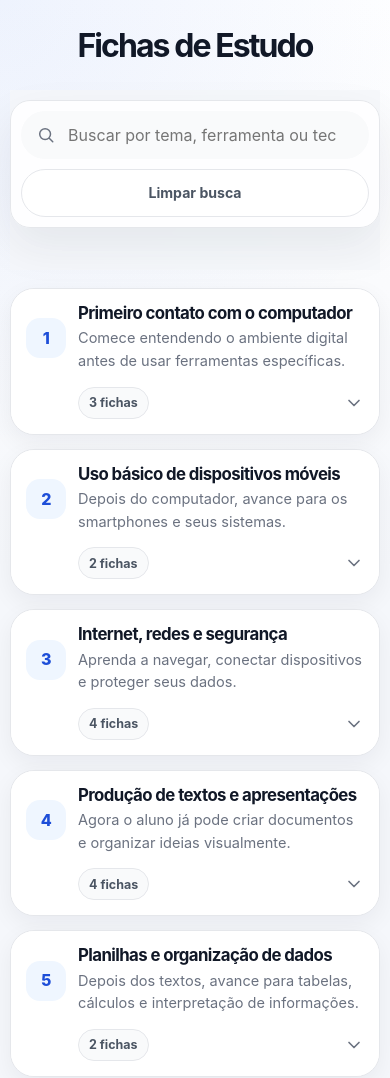
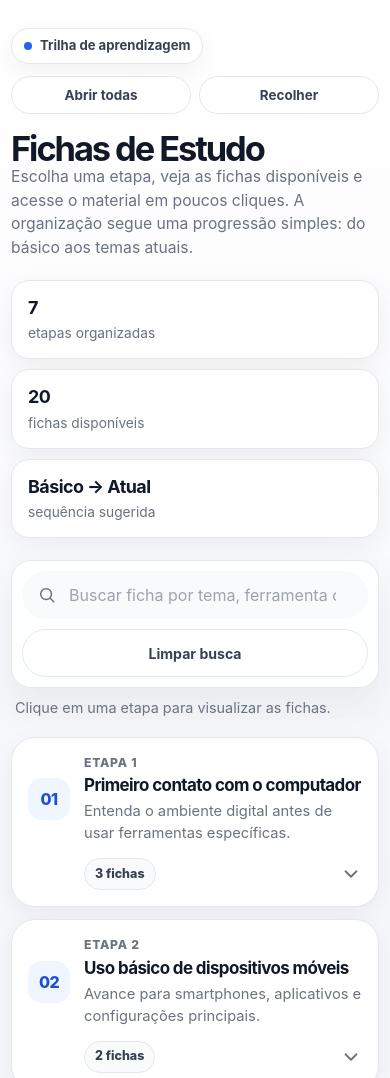
Before and after one commit to RAVELLSL/fichas-estudo, a plain HTML site: page index.html in a window 390 px wide. Shown: the top 1078 px of the page. Drawn offline with Linux system fonts and the light colour scheme.

Commit message:
Update index.html

```diff
--- a/index.html
+++ b/index.html
@@ -3,29 +3,30 @@
 <head>
   <meta charset="UTF-8" />
   <meta name="viewport" content="width=device-width, initial-scale=1.0" />
-  <meta name="description" content="Trilha minimalista de fichas de estudo do curso de Informática e Tecnologia, organizada do básico ao avançado." />
+  <meta name="description" content="Fichas de estudo de Informática e Tecnologia organizadas em uma trilha simples, limpa e intuitiva." />
   <title>Fichas de Estudo | Informática e Tecnologia</title>
 
   <style>
     :root {
-      --bg: #f5f7fb;
-      --card: #ffffff;
-      --card-soft: #f9fafb;
+      --bg: #f6f7fb;
+      --surface: #ffffff;
+      --surface-soft: #f9fafb;
       --text: #111827;
       --muted: #6b7280;
-      --muted-strong: #4b5563;
+      --muted-strong: #374151;
       --line: #e5e7eb;
-      --line-strong: #d1d5db;
+      --line-strong: #cbd5e1;
       --accent: #2563eb;
       --accent-dark: #1d4ed8;
       --accent-soft: #eff6ff;
-      --highlight: #fff3bf;
+      --success-soft: #ecfdf5;
+      --success: #047857;
       --radius-xl: 24px;
       --radius-lg: 18px;
       --radius-md: 14px;
-      --shadow: 0 18px 46px rgba(17, 24, 39, 0.075);
-      --shadow-soft: 0 8px 24px rgba(17, 24, 39, 0.055);
-      --max: 1180px;
+      --shadow: 0 18px 48px rgba(15, 23, 42, 0.07);
+      --shadow-soft: 0 8px 26px rgba(15, 23, 42, 0.055);
+      --max: 1040px;
     }
 
     * {
@@ -41,11 +42,9 @@
     body {
       min-height: 100vh;
       font-family: Inter, system-ui, -apple-system, BlinkMacSystemFont, "Segoe UI", sans-serif;
-      background:
-        radial-gradient(circle at top left, rgba(37, 99, 235, 0.08), transparent 28rem),
-        linear-gradient(180deg, #ffffff 0%, var(--bg) 38%, var(--bg) 100%);
       color: var(--text);
-      line-height: 1.55;
+      background: linear-gradient(180deg, #ffffff 0%, var(--bg) 42%, var(--bg) 100%);
+      line-height: 1.5;
     }
 
     a {
@@ -63,48 +62,122 @@
       cursor: pointer;
     }
 
-    mark {
-      border-radius: 6px;
-      padding: 0 2px;
-      background: var(--highlight);
-      color: inherit;
-    }
-
     .page {
       width: min(100% - 32px, var(--max));
       margin: 0 auto;
-      padding: 34px 0 48px;
+      padding: 36px 0 44px;
     }
 
     .hero {
-      margin-bottom: 28px;
-      text-align: center;
+      display: grid;
+      gap: 18px;
+      margin-bottom: 22px;
     }
 
+    .hero-top {
+      display: flex;
+      flex-wrap: wrap;
+      align-items: center;
+      justify-content: space-between;
+      gap: 12px;
+    }
+
+    .eyebrow {
+      display: inline-flex;
+      align-items: center;
+      gap: 8px;
+      width: fit-content;
+      border: 1px solid var(--line);
+      border-radius: 999px;
+      padding: 7px 12px;
+      background: var(--surface);
+      color: var(--muted-strong);
+      font-size: 0.82rem;
+      font-weight: 750;
+      box-shadow: var(--shadow-soft);
+    }
+
+    .eyebrow-dot {
+      width: 8px;
+      height: 8px;
+      border-radius: 999px;
+      background: var(--accent);
+    }
+
+    .actions {
+      display: flex;
+      flex-wrap: wrap;
+      gap: 8px;
+    }
+
+    .ghost-btn {
+      min-height: 38px;
+      border: 1px solid var(--line);
+      border-radius: 999px;
+      padding: 0 13px;
+      background: var(--surface);
+      color: var(--muted-strong);
+      font-size: 0.84rem;
+      font-weight: 750;
+      transition: border-color 0.15s ease, background 0.15s ease, color 0.15s ease;
+    }
+
+    .ghost-btn:hover,
+    .ghost-btn:focus-visible {
+      border-color: var(--accent);
+      background: var(--accent-soft);
+      color: var(--accent-dark);
+      outline: none;
+    }
 
     h1 {
-      max-width: 860px;
-      margin: 0 auto;
-      font-size: clamp(2rem, 6vw, 3.75rem);
-      line-height: 1;
+      max-width: 760px;
+      font-size: clamp(2.15rem, 5vw, 4rem);
+      line-height: 0.98;
       letter-spacing: -0.06em;
-      text-wrap: balance;
     }
 
     .intro {
-      max-width: 820px;
-      margin: 14px auto 0;
+      max-width: 720px;
       color: var(--muted);
-      font-size: clamp(0.98rem, 2vw, 1.08rem);
+      font-size: clamp(0.98rem, 1.8vw, 1.08rem);
+    }
+
+    .quick-info {
+      display: grid;
+      grid-template-columns: repeat(3, minmax(0, 1fr));
+      gap: 10px;
+      margin-top: 2px;
+    }
+
+    .info-card {
+      border: 1px solid var(--line);
+      border-radius: var(--radius-lg);
+      padding: 14px 16px;
+      background: rgba(255, 255, 255, 0.82);
+      box-shadow: var(--shadow-soft);
+    }
+
+    .info-card strong {
+      display: block;
+      font-size: 1.12rem;
+      letter-spacing: -0.03em;
+    }
+
+    .info-card span {
+      display: block;
+      margin-top: 2px;
+      color: var(--muted);
+      font-size: 0.86rem;
     }
 
     .toolbar {
       position: sticky;
       top: 0;
-      z-index: 20;
-      margin: 22px 0 18px;
+      z-index: 10;
+      margin: 18px 0;
       padding: 10px 0;
-      background: color-mix(in srgb, var(--bg) 88%, transparent);
+      background: rgba(246, 247, 251, 0.86);
       backdrop-filter: blur(14px);
     }
 
@@ -116,12 +189,13 @@
       border: 1px solid var(--line);
       border-radius: var(--radius-xl);
       padding: 10px;
-      background: rgba(255, 255, 255, 0.88);
+      background: rgba(255, 255, 255, 0.92);
       box-shadow: var(--shadow);
     }
 
     .search-wrap {
       position: relative;
+      display: block;
     }
 
     .search-icon {
@@ -141,15 +215,19 @@
       border: 1px solid transparent;
       border-radius: 999px;
       padding: 0 16px 0 46px;
-      background: var(--card-soft);
+      background: var(--surface-soft);
       color: var(--text);
       outline: none;
+    }
+
+    .search::placeholder {
+      color: #9ca3af;
     }
 
     .search:focus {
       border-color: var(--accent);
       background: #fff;
-      box-shadow: 0 0 0 4px rgba(37, 99, 235, 0.12);
+      box-shadow: 0 0 0 4px rgba(37, 99, 235, 0.10);
     }
 
     .clear-btn {
@@ -161,11 +239,11 @@
       color: var(--muted-strong);
       font-size: 0.88rem;
       font-weight: 750;
-      transition: background 0.15s ease, border-color 0.15s ease, color 0.15s ease;
+      transition: border-color 0.15s ease, background 0.15s ease, color 0.15s ease;
     }
 
     .clear-btn:hover,
-    .clear-btn:focus {
+    .clear-btn:focus-visible {
       border-color: var(--accent);
       background: var(--accent-soft);
       color: var(--accent-dark);
@@ -174,38 +252,32 @@
 
     .result-line {
       min-height: 22px;
-      margin-top: 10px;
+      margin-top: 9px;
       padding-left: 4px;
       color: var(--muted);
       font-size: 0.9rem;
     }
 
-    .path {
-      position: relative;
+    .stage-list {
       display: grid;
-      grid-template-columns: repeat(2, minmax(0, 1fr));
-      gap: 14px;
-      align-items: start;
+      gap: 12px;
     }
 
     .stage {
-      position: relative;
       border: 1px solid var(--line);
       border-radius: var(--radius-xl);
-      background: var(--card);
+      background: var(--surface);
       box-shadow: var(--shadow-soft);
-      overflow: hidden;
-      transition: border-color 0.15s ease, box-shadow 0.15s ease, transform 0.15s ease;
+      overflow: clip;
+      transition: border-color 0.15s ease, box-shadow 0.15s ease;
     }
 
     .stage:hover {
       border-color: var(--line-strong);
-      box-shadow: var(--shadow);
-      transform: translateY(-1px);
     }
 
     .stage[open] {
-      border-color: color-mix(in srgb, var(--accent) 32%, var(--line));
+      border-color: rgba(37, 99, 235, 0.28);
       box-shadow: var(--shadow);
     }
 
@@ -213,11 +285,10 @@
       list-style: none;
       cursor: pointer;
       display: grid;
-      grid-template-columns: 42px 1fr;
-      gap: 12px;
+      grid-template-columns: auto 1fr auto;
+      gap: 14px;
       align-items: center;
-      padding: 16px;
-      background: #fff;
+      padding: 18px;
       user-select: none;
     }
 
@@ -230,28 +301,43 @@
       height: 42px;
       display: grid;
       place-items: center;
-      border-radius: 15px;
+      border-radius: 14px;
       background: var(--accent-soft);
       color: var(--accent-dark);
       font-weight: 850;
-      letter-spacing: -0.03em;
+      letter-spacing: -0.04em;
     }
 
-    .stage-title {
+    .stage-main {
       min-width: 0;
     }
 
+    .stage-kicker {
+      display: block;
+      margin-bottom: 3px;
+      color: var(--muted);
+      font-size: 0.76rem;
+      font-weight: 800;
+      text-transform: uppercase;
+      letter-spacing: 0.06em;
+    }
+
     .stage h2 {
-      font-size: clamp(1.05rem, 2.5vw, 1.35rem);
-      line-height: 1.16;
+      font-size: clamp(1.06rem, 2.2vw, 1.28rem);
+      line-height: 1.18;
       letter-spacing: -0.035em;
-      text-wrap: balance;
     }
 
     .stage p {
-      margin-top: 4px;
+      margin-top: 5px;
       color: var(--muted);
-      font-size: 0.91rem;
+      font-size: 0.92rem;
+    }
+
+    .stage-side {
+      display: flex;
+      align-items: center;
+      gap: 10px;
     }
 
     .stage-count {
@@ -262,18 +348,18 @@
       border: 1px solid var(--line);
       border-radius: 999px;
       padding: 0 10px;
+      background: var(--surface-soft);
       color: var(--muted-strong);
-      background: var(--card-soft);
       font-size: 0.78rem;
-      font-weight: 750;
+      font-weight: 800;
       white-space: nowrap;
     }
 
     .chevron {
-      width: 20px;
-      height: 20px;
+      width: 22px;
+      height: 22px;
       color: var(--muted);
-      transition: transform 0.18s ease;
+      transition: transform 0.18s ease, color 0.18s ease;
     }
 
     .stage[open] .chevron {
@@ -281,27 +367,19 @@
       color: var(--accent);
     }
 
-    .stage-side {
-      grid-column: 2;
-      display: flex;
-      align-items: center;
-      justify-content: space-between;
-      gap: 10px;
-      margin-top: 2px;
-    }
-
     .lessons {
       display: grid;
       border-top: 1px solid var(--line);
-      background: linear-gradient(180deg, #fff, var(--card-soft));
+      background: var(--surface-soft);
     }
 
     .lesson {
       display: grid;
-      grid-template-columns: 34px 1fr;
+      grid-template-columns: auto 1fr auto;
       gap: 12px;
-      align-items: start;
-      padding: 14px 16px;
+      align-items: center;
+      min-height: 72px;
+      padding: 14px 18px;
       border-bottom: 1px solid var(--line);
       transition: background 0.15s ease;
     }
@@ -310,62 +388,61 @@
       border-bottom: 0;
     }
 
-    .lesson:hover {
-      background: #ffffff;
+    .lesson:hover,
+    .lesson:focus-visible {
+      background: #fff;
+      outline: none;
     }
 
     .lesson-order {
+      width: 30px;
       color: var(--muted);
-      font-size: 0.88rem;
-      font-weight: 750;
+      font-size: 0.82rem;
+      font-weight: 850;
+      text-align: center;
     }
 
     .lesson-title {
       display: block;
       color: var(--text);
-      font-weight: 800;
-      line-height: 1.24;
+      font-weight: 820;
+      line-height: 1.22;
     }
 
     .lesson-note {
       display: block;
       margin-top: 3px;
       color: var(--muted);
-      font-size: 0.86rem;
+      font-size: 0.87rem;
     }
 
-    .open-link {
-      grid-column: 2;
-      width: fit-content;
-      min-height: 34px;
+    .lesson-cta {
       display: inline-flex;
       align-items: center;
       justify-content: center;
+      min-height: 36px;
       border: 1px solid var(--line-strong);
       border-radius: 999px;
-      margin-top: 6px;
-      padding: 0 13px;
+      padding: 0 12px;
+      background: #fff;
       color: var(--accent-dark);
-      background: #fff;
-      font-size: 0.84rem;
+      font-size: 0.83rem;
       font-weight: 800;
       white-space: nowrap;
-      transition: border-color 0.15s ease, background 0.15s ease, transform 0.15s ease;
+      transition: border-color 0.15s ease, background 0.15s ease;
     }
 
-    .open-link:hover,
-    .open-link:focus {
+    .lesson:hover .lesson-cta,
+    .lesson:focus-visible .lesson-cta {
       border-color: var(--accent);
       background: var(--accent-soft);
-      transform: translateY(-1px);
-      outline: none;
     }
 
     .empty {
       display: none;
       border: 1px dashed var(--line-strong);
       border-radius: var(--radius-xl);
-      padding: 30px;
+      padding: 28px;
       background: #fff;
       color: var(--muted);
       text-align: center;
@@ -377,26 +454,37 @@
     }
 
     footer {
-      margin-top: 28px;
+      margin-top: 24px;
       color: var(--muted);
-      font-size: 0.88rem;
+      font-size: 0.86rem;
       text-align: center;
     }
 
-    @media (max-width: 900px) {
-      .path {
+    @media (max-width: 760px) {
+      .page {
+        width: min(100% - 22px, var(--max));
+        padding-top: 28px;
+      }
+
+      .hero-top {
+        align-items: flex-start;
+      }
+
+      .actions {
+        width: 100%;
+      }
+
+      .ghost-btn {
+        flex: 1;
+      }
+
+      .quick-info {
         grid-template-columns: 1fr;
-      }
-    }
-
-    @media (max-width: 700px) {
-      .page {
-        width: min(100% - 20px, var(--max));
-        padding-top: 30px;
       }
 
       .toolbar {
-        margin-top: 22px;
+        position: static;
+        padding: 0;
       }
 
       .search-panel {
@@ -409,31 +497,35 @@
       }
 
       .stage summary {
-        grid-template-columns: 40px 1fr;
-        gap: 12px;
-        padding: 15px;
-      }
-
-      .stage-number {
-        width: 40px;
-        height: 40px;
-        border-radius: 14px;
+        grid-template-columns: auto 1fr;
+        padding: 16px;
       }
 
       .stage-side {
-        grid-column: 2;
+        grid-column: 1 / -1;
         justify-content: space-between;
+        padding-left: 56px;
       }
 
       .lesson {
-        grid-template-columns: 34px 1fr;
-        padding: 15px;
+        grid-template-columns: auto 1fr;
+        align-items: start;
+        padding: 15px 16px;
       }
 
-      .open-link {
+      .lesson-cta {
         grid-column: 2;
         width: fit-content;
-        margin-top: 4px;
+        margin-top: 3px;
+      }
+    }
+
+    @media (prefers-reduced-motion: reduce) {
+      *,
+      *::before,
+      *::after {
+        scroll-behavior: auto !important;
+        transition: none !important;
       }
     }
   </style>
@@ -442,7 +534,33 @@
 <body>
   <main class="page">
     <header class="hero">
-      <h1>Fichas de Estudo</h1>
+      <div class="hero-top">
+        <span class="eyebrow"><span class="eyebrow-dot"></span> Trilha de aprendizagem</span>
+        <div class="actions" aria-label="Ações rápidas">
+          <button class="ghost-btn" id="openAll" type="button">Abrir todas</button>
+          <button class="ghost-btn" id="closeAll" type="button">Recolher</button>
+        </div>
+      </div>
+
+      <div>
+        <h1>Fichas de Estudo</h1>
+        <p class="intro">Escolha uma etapa, veja as fichas disponíveis e acesse o material em poucos cliques. A organização segue uma progressão simples: do básico aos temas atuais.</p>
+      </div>
+
+      <section class="quick-info" aria-label="Resumo da trilha">
+        <div class="info-card">
+          <strong id="stageTotal">7</strong>
+          <span>etapas organizadas</span>
+        </div>
+        <div class="info-card">
+          <strong id="lessonTotal">20</strong>
+          <span>fichas disponíveis</span>
+        </div>
+        <div class="info-card">
+          <strong>Básico → Atual</strong>
+          <span>sequência sugerida</span>
+        </div>
+      </section>
     </header>
 
     <section class="toolbar" aria-label="Busca de fichas">
@@ -451,21 +569,21 @@
           <svg class="search-icon" viewBox="0 0 24 24" fill="none" aria-hidden="true">
             <path d="m21 21-4.35-4.35M10.8 18a7.2 7.2 0 1 1 0-14.4 7.2 7.2 0 0 1 0 14.4Z" stroke="currentColor" stroke-width="2" stroke-linecap="round" />
           </svg>
-          <input class="search" id="searchInput" type="search" placeholder="Buscar por tema, ferramenta ou tecnologia..." autocomplete="off" />
+          <input class="search" id="searchInput" type="search" placeholder="Buscar ficha por tema, ferramenta ou tecnologia..." autocomplete="off" />
         </label>
         <button class="clear-btn" id="clearSearch" type="button">Limpar busca</button>
       </div>
-      <p class="result-line" id="resultLine" aria-live="polite"></p>
+      <p class="result-line" id="resultLine" aria-live="polite">Clique em uma etapa para visualizar as fichas.</p>
     </section>
 
-    <section class="path" id="path" aria-label="Trilha cronológica de fichas de estudo"></section>
+    <section class="stage-list" id="stageList" aria-label="Etapas e fichas de estudo"></section>
 
     <section class="empty" id="emptyState" aria-live="polite">
-      Nenhuma ficha encontrada. Tente buscar por outro termo, como “Word”, “internet”, “segurança”, “planilhas”, “nuvem” ou “inteligência artificial”.
+      Nenhuma ficha encontrada. Tente buscar por outro termo, como Word, internet, segurança, planilhas, nuvem ou inteligência artificial.
     </section>
 
     <footer>
-      Material organizado do nível iniciante ao avançado.
+      Material organizado para consulta rápida e estudo progressivo.
     </footer>
   </main>
 
@@ -473,7 +591,7 @@
     const stages = [
       {
         title: "Primeiro contato com o computador",
-        description: "Comece entendendo o ambiente digital antes de usar ferramentas específicas.",
+        description: "Entenda o ambiente digital antes de usar ferramentas específicas.",
         terms: "computador informática básica arquivos programas periféricos sistema operacional windows iniciante",
         lessons: [
           {
@@ -498,7 +616,7 @@
       },
       {
         title: "Uso básico de dispositivos móveis",
-        description: "Depois do computador, avance para os smartphones e seus sistemas.",
+        description: "Avance para smartphones, aplicativos e configurações principais.",
         terms: "celular smartphone telefone android ios iphone aplicativos configurações móvel",
         lessons: [
           {
@@ -548,7 +666,7 @@
       },
       {
         title: "Produção de textos e apresentações",
-        description: "Agora o aluno já pode criar documentos e organizar ideias visualmente.",
+        description: "Crie documentos e organize ideias visualmente.",
         terms: "texto documento apresentação slide word powerpoint google docs apresentações microsoft escrita produção",
         lessons: [
           {
@@ -579,7 +697,7 @@
       },
       {
         title: "Planilhas e organização de dados",
-        description: "Depois dos textos, avance para tabelas, cálculos e interpretação de informações.",
+        description: "Use tabelas, cálculos e informações de forma organizada.",
         terms: "planilha planilhas dados tabela cálculo fórmula excel google sheets organização análise",
         lessons: [
           {
@@ -598,7 +716,7 @@
       },
       {
         title: "Nuvem e serviços online",
-        description: "Entenda como arquivos, plataformas e colaboração funcionam pela internet.",
+        description: "Entenda arquivos, plataformas e colaboração pela internet.",
         terms: "nuvem cloud computing armazenamento online sincronização colaboração drive onedrive serviços",
         lessons: [
           {
@@ -611,7 +729,7 @@
       },
       {
         title: "Tecnologias atuais",
-        description: "Finalize a trilha com temas que explicam o presente e o futuro digital.",
+        description: "Conheça temas que explicam o presente e o futuro digital.",
         terms: "tecnologia atual inteligência artificial ia iot realidade virtual aumentada criptomoeda economia digital futuro",
         lessons: [
           {
@@ -642,11 +760,20 @@
       }
     ];
 
-    const path = document.getElementById("path");
+    const stageList = document.getElementById("stageList");
     const searchInput = document.getElementById("searchInput");
     const clearSearch = document.getElementById("clearSearch");
     const emptyState = document.getElementById("emptyState");
     const resultLine = document.getElementById("resultLine");
+    const openAll = document.getElementById("openAll");
+    const closeAll = document.getElementById("closeAll");
+    const stageTotal = document.getElementById("stageTotal");
+    const lessonTotal = document.getElementById("lessonTotal");
+    let isBulkAction = false;
+
+    const totalLessons = stages.reduce((sum, stage) => sum + stage.lessons.length, 0);
+    stageTotal.textContent = stages.length;
+    lessonTotal.textContent = totalLessons;
 
     function normalizeText(text) {
       return text
@@ -657,15 +784,6 @@
         .replace(/[^a-z0-9\s]/g, " ")
         .replace(/\s+/g, " ")
         .trim();
-    }
-
-    function escapeHtml(text) {
-      return text
-        .replace(/&/g, "&amp;")
-        .replace(/</g, "&lt;")
-        .replace(/>/g, "&gt;")
-        .replace(/"/g, "&quot;")
-        .replace(/'/g, "&#039;");
     }
 
     function getTokens(query) {
@@ -680,28 +798,23 @@
       return tokens.every((token) => normalized.includes(token));
     }
 
-    function highlightText(text, tokens) {
-      const escaped = escapeHtml(text);
-      if (!tokens.length) return escaped;
-
-      const validTokens = [...new Set(tokens)]
-        .filter((token) => token.length > 1)
-        .sort((a, b) => b.length - a.length);
-
-      if (!validTokens.length) return escaped;
-
-      let output = escaped;
-      validTokens.forEach((token) => {
-        const safeToken = token.replace(/[.*+?^${}()|[\]\\]/g, "\\$&");
-        const regex = new RegExp(`(${safeToken})`, "gi");
-        output = output.replace(regex, "<mark>$1</mark>");
-      });
-
-      return output;
+    function lessonSearchContent(stage, lesson) {
+      return `${stage.title} ${stage.description} ${stage.terms} ${lesson.title} ${lesson.note} ${lesson.terms}`;
     }
 
-    function lessonSearchContent(stage, lesson) {
-      return `${stage.title} ${stage.description} ${stage.terms} ${lesson.title} ${lesson.note} ${lesson.terms}`;
+    function closeOtherStages(currentStage) {
+      if (isBulkAction || searchInput.value.trim()) return;
+      document.querySelectorAll(".stage[open]").forEach((stage) => {
+        if (stage !== currentStage) stage.removeAttribute("open");
+      });
+    }
+
+    function bindAccordionBehavior() {
+      document.querySelectorAll(".stage").forEach((stage) => {
+        stage.addEventListener("toggle", () => {
+          if (stage.open) closeOtherStages(stage);
+        });
+      });
     }
 
     function render() {
@@ -712,25 +825,24 @@
 
       const html = stages.map((stage, stageIndex) => {
         const stageMatches = matchesSearch(`${stage.title} ${stage.description} ${stage.terms}`, tokens);
-        const filteredLessons = stage.lessons.filter((lesson) => {
-          return stageMatches || matchesSearch(lessonSearchContent(stage, lesson), tokens);
-        });
+        const filteredLessons = stage.lessons.filter((lesson) => stageMatches || matchesSearch(lessonSearchContent(stage, lesson), tokens));
 
         if (!filteredLessons.length) return "";
 
         visibleStages += 1;
         visibleLessons += filteredLessons.length;
 
-        const shouldOpen = tokens.length > 0 ? "open" : "";
+        const shouldOpen = tokens.length ? "open" : "";
         const lessonWord = filteredLessons.length === 1 ? "ficha" : "fichas";
 
         return `
           <details class="stage" ${shouldOpen}>
             <summary>
-              <span class="stage-number">${stageIndex + 1}</span>
-              <div class="stage-title">
-                <h2>${highlightText(stage.title, tokens)}</h2>
-                <p>${highlightText(stage.description, tokens)}</p>
+              <span class="stage-number">${String(stageIndex + 1).padStart(2, "0")}</span>
+              <div class="stage-main">
+                <span class="stage-kicker">Etapa ${stageIndex + 1}</span>
+                <h2>${stage.title}</h2>
+                <p>${stage.description}</p>
               </div>
               <div class="stage-side">
                 <span class="stage-count">${filteredLessons.length} ${lessonWord}</span>
@@ -741,25 +853,26 @@
             </summary>
             <div class="lessons">
               ${filteredLessons.map((lesson, lessonIndex) => `
-                <div class="lesson">
+                <a class="lesson" href="${lesson.url}" target="_blank" rel="noopener noreferrer">
                   <span class="lesson-order">${String(lessonIndex + 1).padStart(2, "0")}</span>
-                  <div>
-                    <span class="lesson-title">${highlightText(lesson.title, tokens)}</span>
-                    <span class="lesson-note">${highlightText(lesson.note, tokens)}</span>
-                  </div>
-                  <a class="open-link" href="${lesson.url}" target="_blank" rel="noopener noreferrer">Acessar</a>
-                </div>
+                  <span>
+                    <span class="lesson-title">${lesson.title}</span>
+                    <span class="lesson-note">${lesson.note}</span>
+                  </span>
+                  <span class="lesson-cta">Abrir</span>
+                </a>
               `).join("")}
             </div>
           </details>
         `;
       }).join("");
 
-      path.innerHTML = html;
+      stageList.innerHTML = html;
+      bindAccordionBehavior();
       emptyState.classList.toggle("visible", visibleLessons === 0);
 
       if (!tokens.length) {
-        resultLine.textContent = "";
+        resultLine.textContent = "Clique em uma etapa para visualizar as fichas.";
       } else if (visibleLessons === 0) {
         resultLine.textContent = "Nenhum resultado encontrado.";
       } else {
@@ -777,6 +890,22 @@
       render();
     });
 
+    openAll.addEventListener("click", () => {
+      isBulkAction = true;
+      document.querySelectorAll(".stage").forEach((stage) => {
+        stage.setAttribute("open", "");
+      });
+      isBulkAction = false;
+    });
+
+    closeAll.addEventListener("click", () => {
+      isBulkAction = true;
+      document.querySelectorAll(".stage").forEach((stage) => {
+        stage.removeAttribute("open");
+      });
+      isBulkAction = false;
+    });
+
     render();
   </script>
 </body>
```
